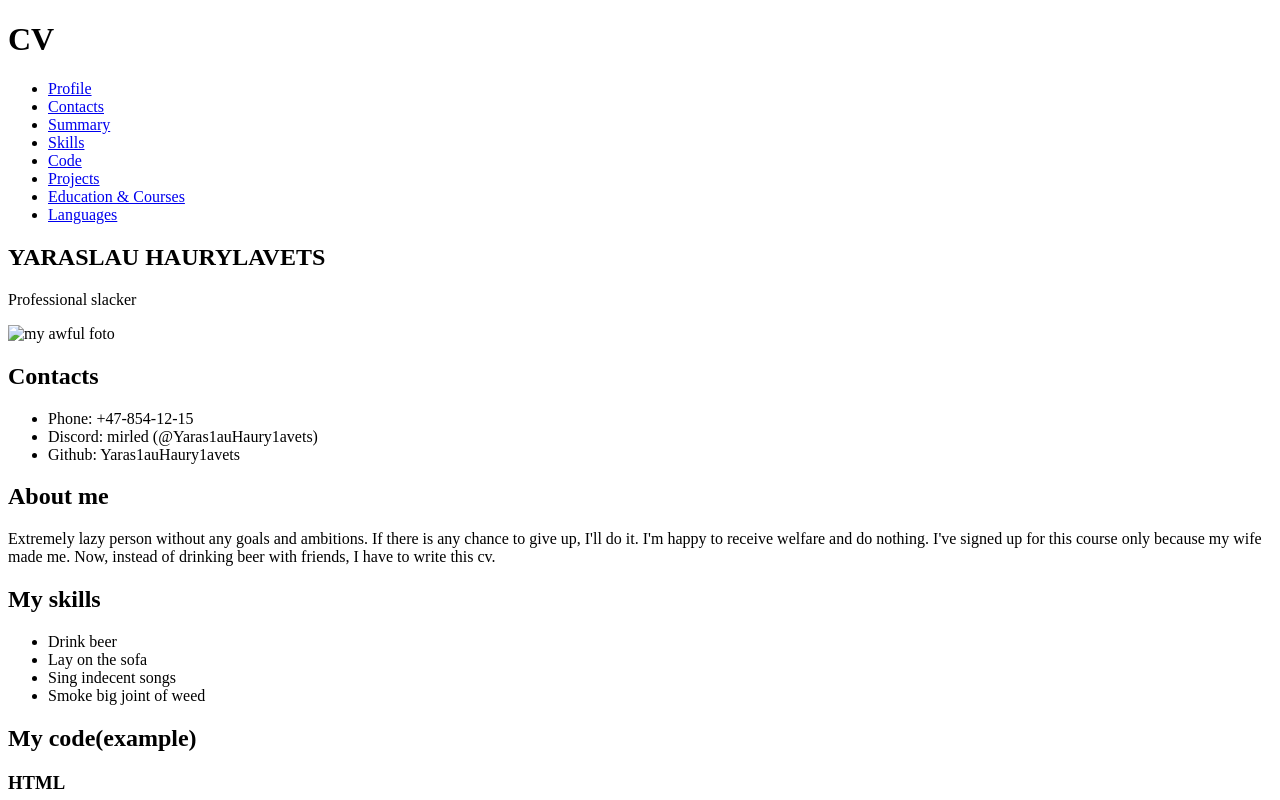
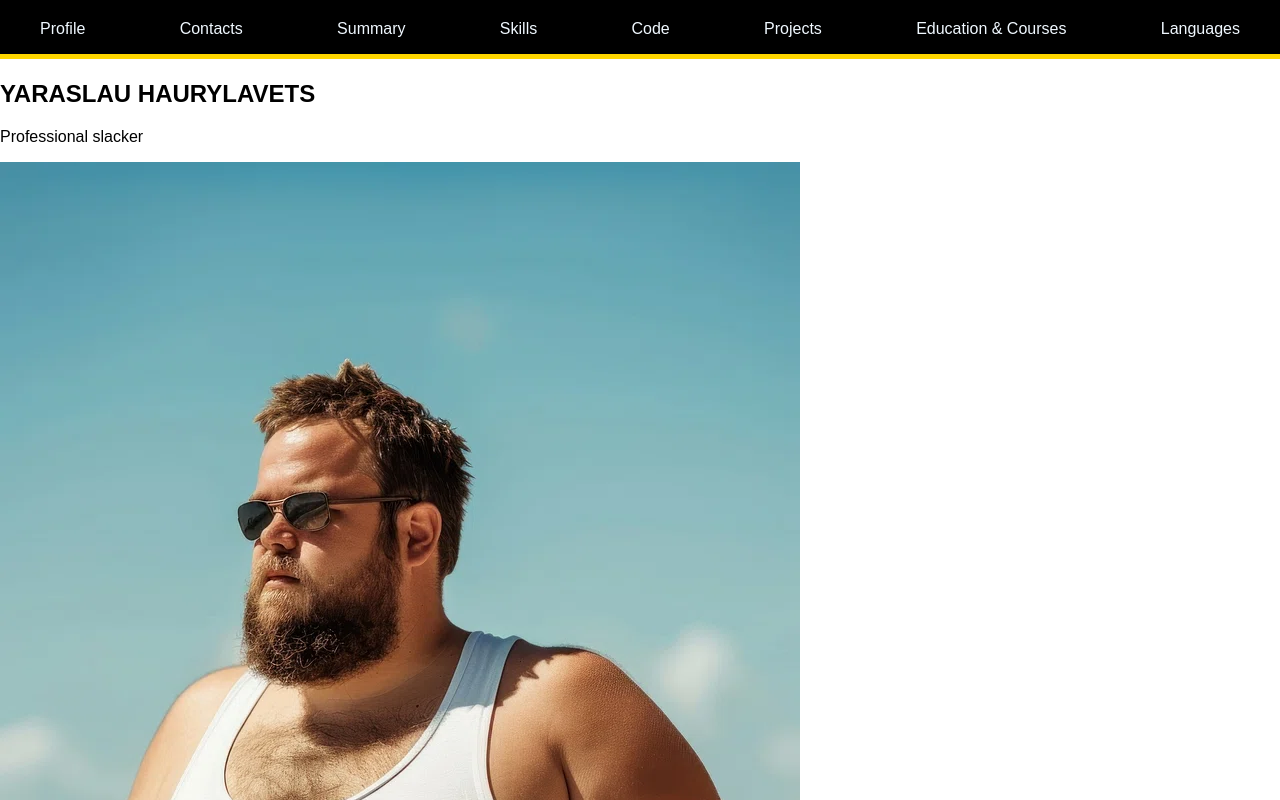
Before and after one commit to Yaras1auHaury1avets/rsschool-cv, a plain HTML site: page index.html in a window 1280 px wide. Shown: the top 800 px of the page. Drawn offline with Linux system fonts and the light colour scheme.

Commit message:
feat: add styles to header

```diff
--- a/index.html
+++ b/index.html
@@ -7,11 +7,9 @@
         <link rel="stylesheet" href="styles.css">
     </head>
     <body>
-        <div id="container">
         <header>
-                <h1>CV</h1>
             <nav>
-                    <ul>
+                <ul id="menu">
                     <li><a href="#profile">Profile</a></li>
                     <li><a href="#contacts">Contacts</a></li>
                     <li><a href="#summary">Summary</a></li>
@@ -24,19 +22,21 @@
             </nav>
         </header>
         <main>
+            <div id="container">
+                <h1>CV</h1>
                 <section id="profile">
                     <div id="profile-container">
                         <h2>YARASLAU HAURYLAVETS</h2>
                         <p>Professional slacker</p>
                     </div>
-                    <img src="" alt="my awful foto">
+                    <img src="foto.webp" alt="my awful foto">
                 </section>
                 <section id="contacts">
                     <h2 class="headers">Contacts</h2>
                     <ul>
                         <li>Phone: +47-854-12-15</li>
                         <li>Discord: mirled (@Yaras1auHaury1avets)</li>
-                        <li>Github: Yaras1auHaury1avets</li>
+                        <li>GitHub: Yaras1auHaury1avets</li>
                     </ul>
                 </section>
                 <section id="summary">
@@ -135,14 +135,14 @@
                         <li>Polish - A0 "Kurwa"-only level</li>
                     </ul>
                 </section>
+            </div>
         </main>
         <footer>
             <a href="https://rs.school/courses/javascript-preschool-ru" target="_blank" title="RS School"><img src="logo.svg" alt="logo"></a>
             <span>
                 <span>2024</span>
-                    <span><a href="https://github.com/Yaras1auHaury1avets" target="_blank" title="My Github account">My Github</a></span>
+                <span><a href="https://github.com/Yaras1auHaury1avets" target="_blank" title="My Github account">My GitHub</a></span>
             </span>
         </footer>
-        </div>
     </body>
 </html>
--- a/styles.css
+++ b/styles.css
@@ -0,0 +1,27 @@
+body {
+    margin: 0;
+    font-family: Arial, Helvetica, sans-serif;
+}
+
+header {
+    background-color: black;
+    border-bottom: 5px solid gold;
+    width: 100%;
+    position: fixed;
+    top : -16px;
+}
+
+#menu li a {
+    display: inline-block;
+    text-decoration: none;
+    color: aliceblue;
+    margin-right: 40px;
+    margin-top: 20px;
+}
+
+#menu {
+    display: flex;
+    justify-content: space-between;
+    flex-wrap: wrap;
+    height: inherit;
+}
```
Also changed, not shown: foto.webp (added). Lines whose indentation alone changed are shown as unchanged.
